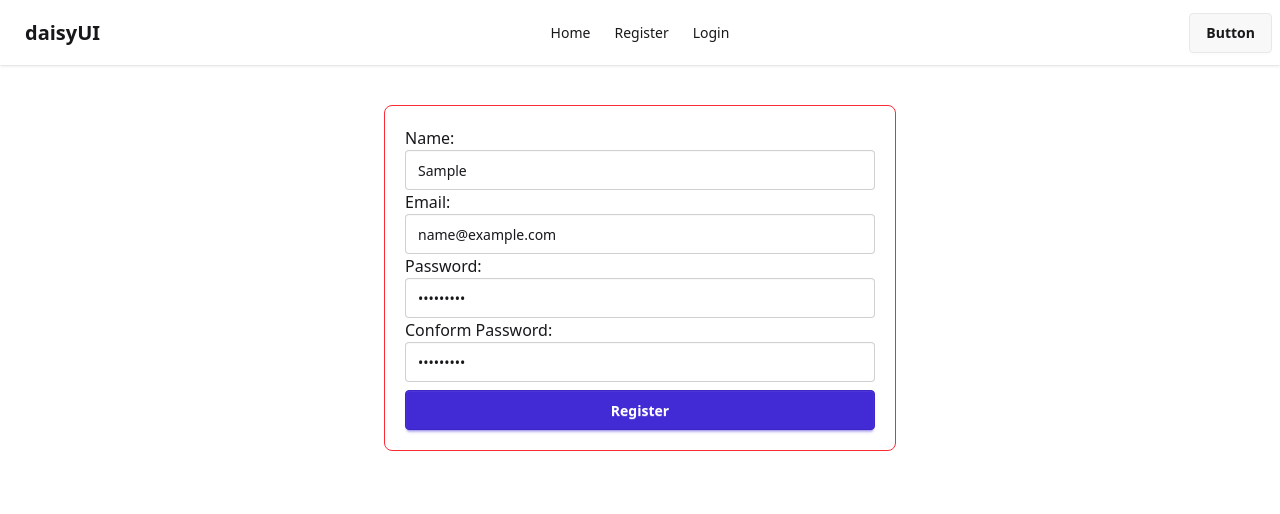
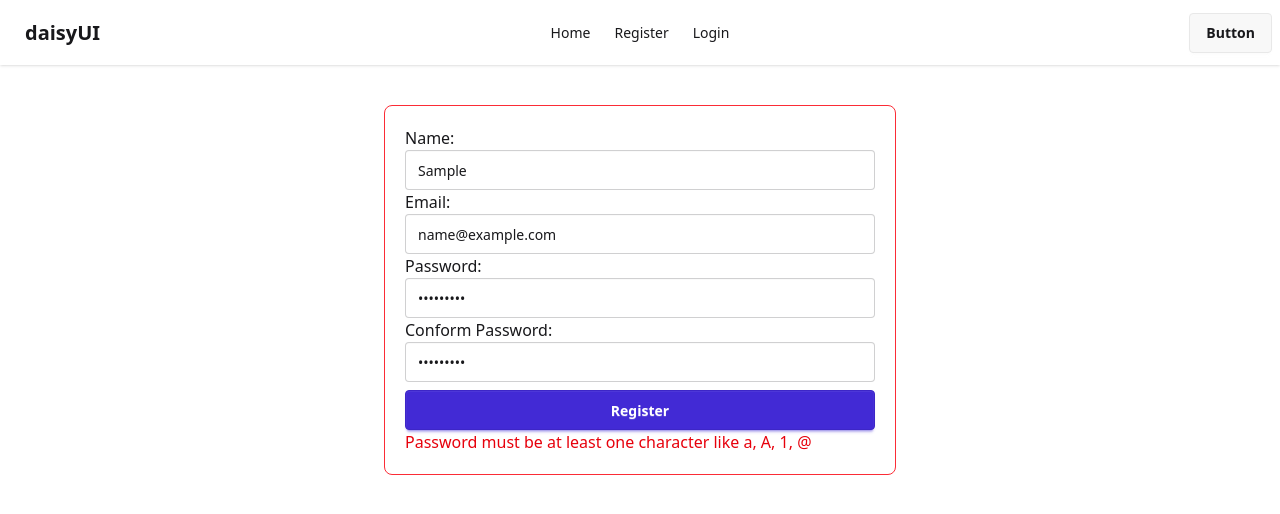
Before and after one commit to shahadat500441/react_private_route_auth, a React (Vite) app: page /register in a window 1280 px wide. Both pictures are taken after typing "Sample", "name@example.com", "Sample123", "Sample123" into the empty fields and a click on the button "Register". Shown: the top 514 px of the page. Built offline with nearby package versions, Linux system fonts and the light colour scheme; no server answers.

Commit message:
register form validation

```diff
--- a/src/components/Register.jsx
+++ b/src/components/Register.jsx
@@ -1,8 +1,11 @@
 import { AuthContext } from "../context/AuthProvider";
-import {useContext} from "react"
+import {useContext,useState} from "react"
 
 const Register = () => {
-  const {registerUser} = useContext(AuthContext)
+  const {registerUser} = useContext(AuthContext);
+  const [success,setSuccess] = useState("")
+  const [error, setError] = useState("");
+
 
     const handelRegister = (e)=>{
         e.preventDefault();
@@ -12,13 +15,28 @@ const Register = () => {
         const conformPassword = e.target.conformPassword.value;
         console.log(name,email,password,conformPassword)
 
+
+        setError("")
+        setSuccess('')
+
+        if(password.length < 6){
+          setError("Password must be 6 character or longer");
+        }
+        if(password !== conformPassword){
+          setError("Password didn't match");
+        }
+        if(!/^(?=.*[a-z])(?=.*[A-Z])(?=.*\d)(?=.*[@$!%*?&])[A-Za-z\d@$!%*?&]{6,}$/.test(password)){
+          setError("Password must be at least one character like a, A, 1, @")
+        }
+
         //register user in firebase
         registerUser(email,password)
         .then(result =>{
           console.log(result.user)
+          setSuccess("User Created Successfully!")
         })
         .catch(error=>{
-          console.error(error.message)
+         setError(error.message)
         })
     }
   return (
@@ -41,6 +59,12 @@ const Register = () => {
           <input name="conformPassword" type="password" placeholder="Conform Password" className="input w-full" />
         </div>
         <button className="btn btn-primary text-white font-bold w-full mt-2">Register</button>
+        {
+          error && <p className="text-red-600">{error}</p>
+        }
+        {
+          success && <p className="text-green-600">{success}</p>
+        }
       </form>
     </div>
   );
```
